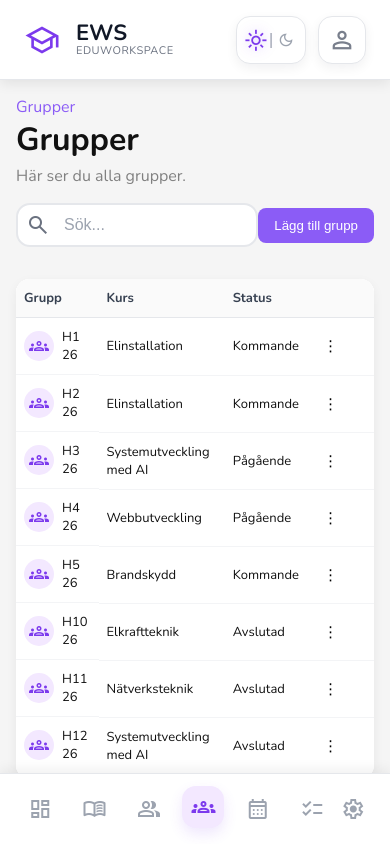
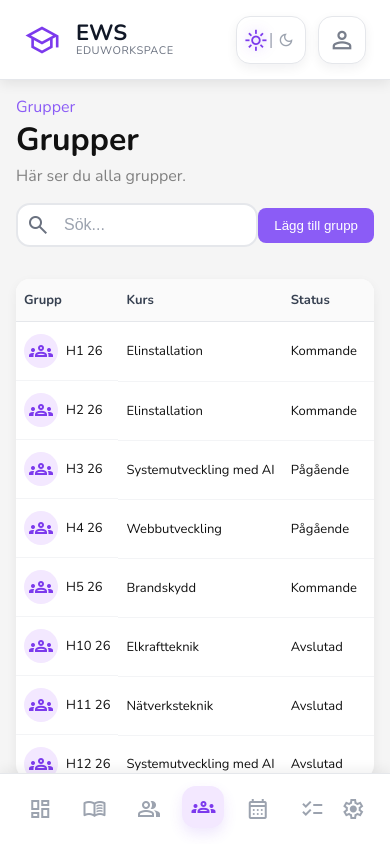
Before and after one commit to Brian-Bridgeman/Eduworkspace, an Angular app in the folder Client/: page /groups in a window 390 px wide. Built offline with nearby package versions, Linux system fonts and the light colour scheme.

Commit message:
Move media query from grouppage to global styles.css

```diff
--- a/Client/src/app/pages/group-page/group-page.css
+++ b/Client/src/app/pages/group-page/group-page.css
@@ -11,24 +11,6 @@
     overflow-x: auto;
 }
 
-@media (max-width: 1150px) {
-
-    table thead th,
-    tbody td {
-        padding: 10px 8px;
-        font-size: 13px;
-    }
-
-    .avatar {
-        gap: 8px;
-    }
-
-    .material-symbols-outlined {
-        font-size: 20px;
-    }
-
-}
-
 @media (max-width: 950px) {
 
     .mobile-hidden {
--- a/Client/src/styles.css
+++ b/Client/src/styles.css
@@ -145,3 +145,17 @@ tbody tr:last-child td {
     grid-template-rows: 80px 1fr !important;
   }
 }
+
+@media (max-width: 1150px) {
+
+  table thead th,
+  tbody td {
+    padding: 12px 8px;
+    font-size: 13px;
+    white-space: nowrap;
+  }
+
+  .avatar {
+    gap: 8px;
+  }
+}
```
